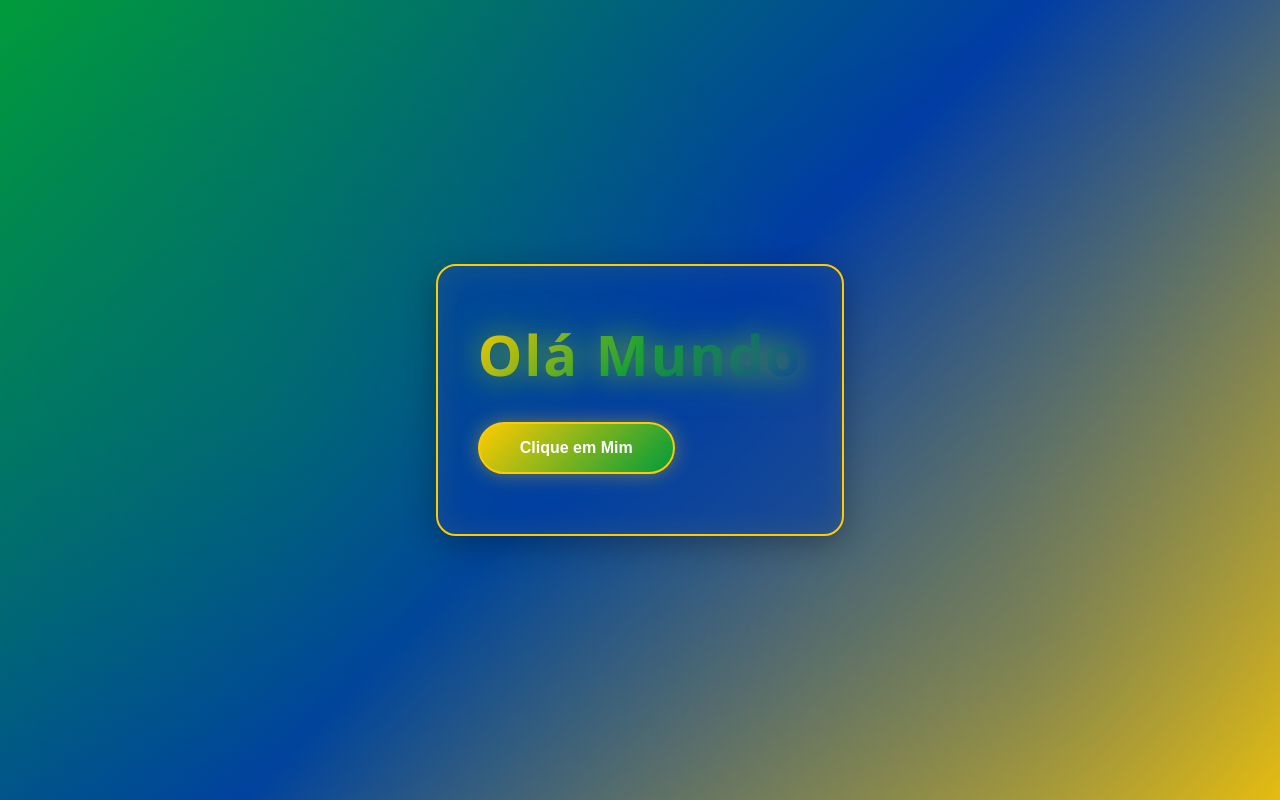
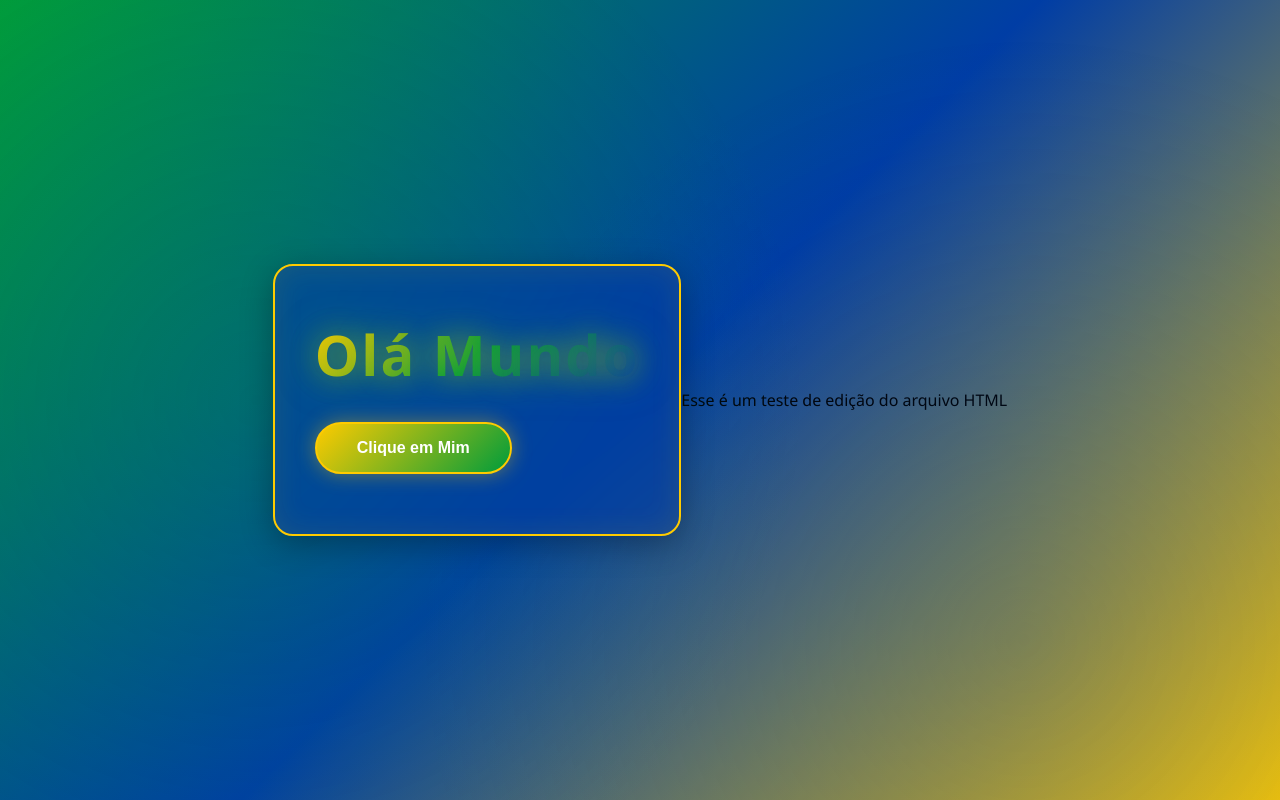
Before and after one commit to adriano83dev/ProjectTest2, a plain HTML site: page index.html in a window 1280 px wide. Drawn offline with Linux system fonts and the light colour scheme.

Commit message:
renomiei o teste para index html

```diff
--- a/teste.html
+++ b/index.html
@@ -11,5 +11,6 @@
         <h1>Olá Mundo</h1>
         <button>Clique em Mim</button>
     </div>
+    <p>Esse é um teste de edição do arquivo HTML</p>
 </body>
 </html>
```
